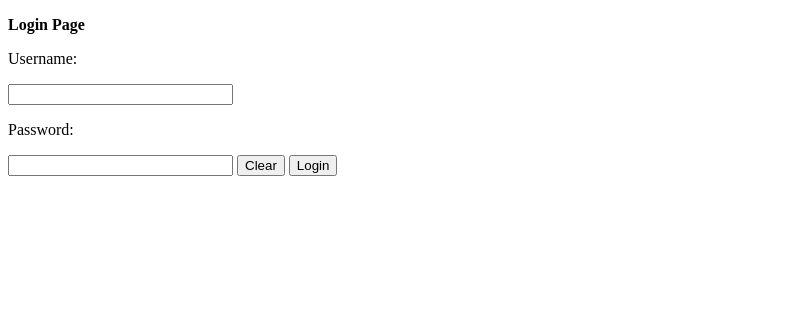
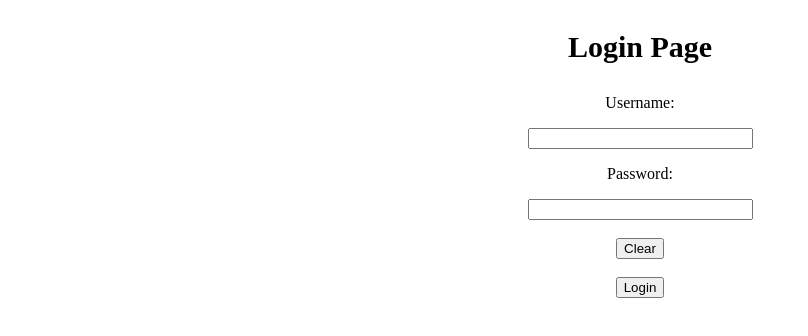
Before and after one commit to ImACoolPerson/jklfdsa.com, a plain HTML site: page index.html in a window 1280 px wide. Shown: the whole page, without its empty margins (0-808 px from the left). Drawn offline with Linux system fonts and the light colour scheme.

Commit message:
Update index.html

```diff
--- a/index.html
+++ b/index.html
@@ -1,18 +1,30 @@
 <!DOCTYPE html>
   <html>
     <head>
+      <style>
+        #maintitle {
+          text-align: center;
+          font-size: 30px;
+        }
+      </style>
       <title>Login Page</title>
     </head>
     <body>
+      <center>
       <form name="Login" method="post">
       <!--Should add a action to the form above.-->
-      <b><p>Login Page</p></b>
+      <b><p id="maintitle">Login Page</p></b>
       <p>Username:<p>
       <input type="text" size="25" name="username">
       <p>Password:</p>
       <input type="Password" size=25 name="password">
+      <br>
+      <br>
       <input type="Reset" value="Clear">
+      <br>
+      <br>
       <input type="submit" onclick="return check(this.form)" value="Login">
+      </center>
       <script>
         function check(form) {
         if(form.username.value == "Username" && form.password.value == "Password") {
```
